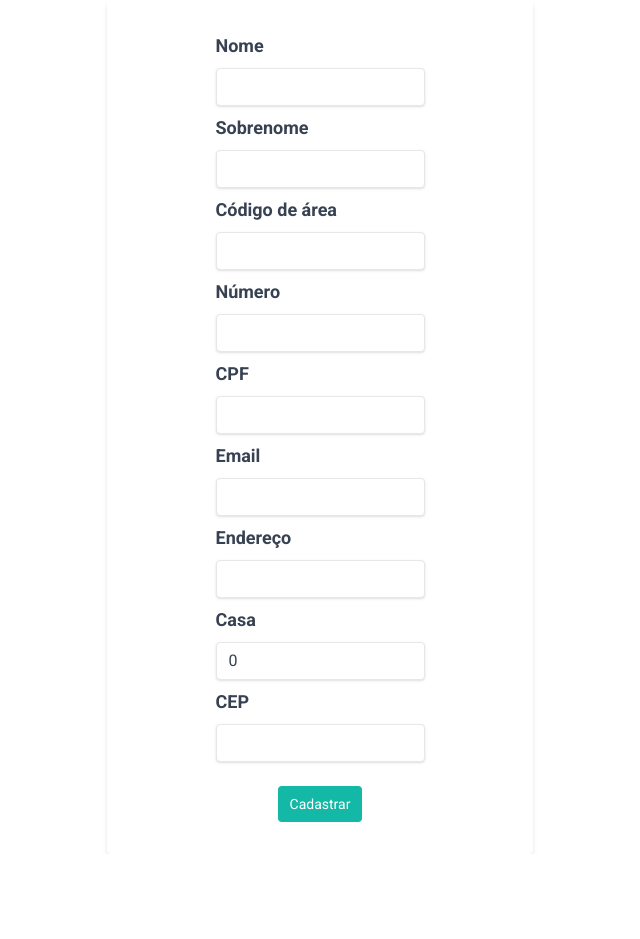
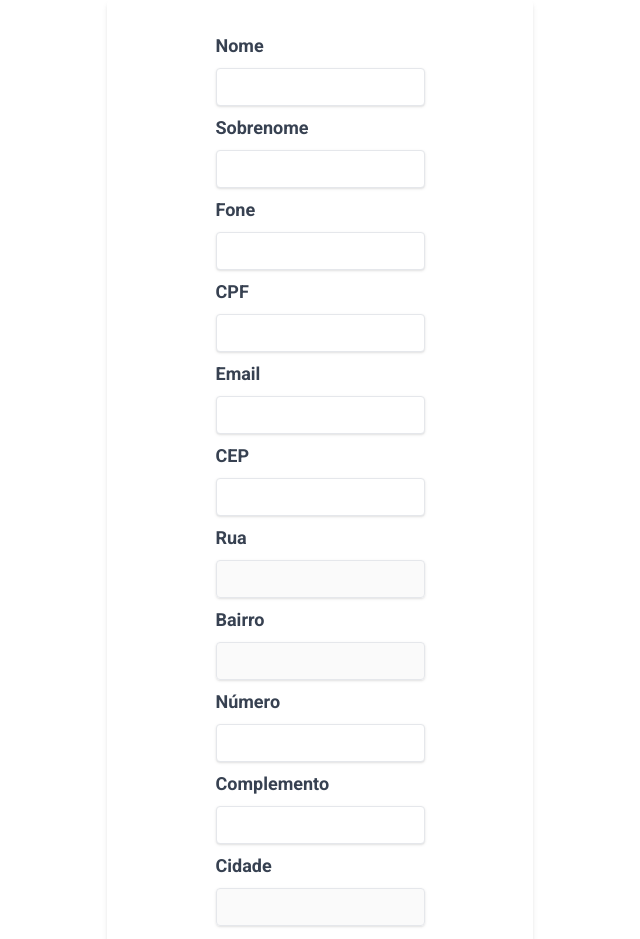
Before and after one commit to pqr-v1/web, a Next.js app: page /registration in a window 1280 px wide. Shown: the top 939 px of the page, without its empty margins (320-960 px from the left). Before the commit the page ends 854 px from the top, so only its background shows below. Built offline with nearby package versions, Linux system fonts and the light colour scheme.

Commit message:
feat: form

```diff
--- a/next.config.js
+++ b/next.config.js
@@ -1,4 +1,6 @@
 /** @type {import('next').NextConfig} */
-const nextConfig = {};
+const nextConfig = {
+    reactStrictMode: false,
+};
 
 module.exports = nextConfig;
--- a/package.json
+++ b/package.json
@@ -9,6 +9,7 @@
         "lint": "next lint"
     },
     "dependencies": {
+        "@brazilian-utils/brazilian-utils": "^1.0.0-rc.12",
         "@hookform/resolvers": "^3.3.1",
         "@mercadopago/sdk-react": "^0.0.14",
         "mercadopago": "^2.0.0",
@@ -17,6 +18,7 @@
         "react-dom": "latest",
         "react-hook-form": "^7.47.0",
         "react-icons": "^4.11.0",
+        "react-input-mask": "^2.0.4",
         "yup": "^1.3.2",
         "zustand": "^4.4.2"
     },
@@ -24,6 +26,7 @@
         "@types/node": "latest",
         "@types/react": "latest",
         "@types/react-dom": "latest",
+        "@types/react-input-mask": "^3.0.3",
         "autoprefixer": "latest",
         "eslint": "latest",
         "eslint-config-next": "latest",
--- a/src/app/page.tsx
+++ b/src/app/page.tsx
@@ -43,7 +43,7 @@ export default function Home() {
                         height={720}
                     />
 
-                    <div className="flex flex-col items-center gap-5  max-w-xl p-8">
+                    <div className="flex flex-col items-center gap-5 max-w-xl p-8">
                         <h1 className="font-bold text-2xl">
                             Lorem ipsum dolor sit
                         </h1>
@@ -65,7 +65,7 @@ export default function Home() {
                         height={720}
                     />
 
-                    <div className="flex flex-col items-center gap-5  max-w-xl p-8">
+                    <div className="flex flex-col items-center gap-5 max-w-xl p-8">
                         <h1 className="font-bold text-2xl">
                             Lorem ipsum dolor sit
                         </h1>
@@ -87,7 +87,7 @@ export default function Home() {
                         height={720}
                     />
 
-                    <div className="flex flex-col items-center gap-5  max-w-xl p-8">
+                    <div className="flex flex-col items-center gap-5 max-w-xl p-8">
                         <h1 className="font-bold text-2xl">
                             Lorem ipsum dolor sit
                         </h1>
--- a/src/app/registration/page.tsx
+++ b/src/app/registration/page.tsx
@@ -1,83 +1,161 @@
 "use client";
 import { useAmountStore } from "@/globalstate";
 import { useRouter } from "next/navigation";
-import { useState } from "react";
-import { useForm } from "react-hook-form";
-import * as Yup from "yup";
+import { useState, useEffect } from "react";
+import { useForm, SubmitHandler } from "react-hook-form";
+import * as yup from "yup";
 import { yupResolver } from "@hookform/resolvers/yup";
+import ReactInputMask from "react-input-mask";
+import { isValidCPF } from "@brazilian-utils/brazilian-utils";
 
-type IForm = {
-    name: string;
-    surname: string;
-    areaCode: string;
-    phone: string;
-    cpf: string;
-    email: string;
-    address: string;
-    apartment: number;
-    zipCode: string;
-};
-const schema = Yup.object().shape({
-    name: Yup.string().required("Nome obrigatório"),
-    surname: Yup.string().required("Sobrenome obrigatório"),
-    areaCode: Yup.string().required("Código de área obrigatório"),
-    phone: Yup.string().required("Telefone obrigatório"),
-    cpf: Yup.string().required("CPF obrigatório"),
-    email: Yup.string().required("E-mail obrigatório"),
-    address: Yup.string().required("Endereço obrigatório"),
-    apartment: Yup.number().required("Apartamento obrigatório"),
-    zipCode: Yup.string().required("CEP obrigatório"),
-});
+interface IAddress {
+    cep: string;
+    logradouro: string;
+    complemento: string;
+    bairro: string;
+    localidade: string;
+    uf: string;
+    erro?: string;
+}
+
+interface IPayload extends IAddress {}
 
 export default function Registration() {
-    const {
-        register,
-        handleSubmit,
-        formState: { errors, isSubmitting },
-    } = useForm<IForm>({
-        mode: "all",
-        resolver: yupResolver(schema),
-        defaultValues: {
-            address: "",
-            apartment: 0,
-            areaCode: "",
-            cpf: "",
-            email: "",
-            name: "",
-            phone: "",
-            surname: "",
-            zipCode: "",
-        },
-    });
+    const initialData: IAddress = {
+        cep: "",
+        logradouro: "",
+        complemento: "",
+        bairro: "",
+        localidade: "",
+        uf: "",
+    };
 
+    const [address, setAddress] = useState<IAddress>(initialData);
     const { setPreferenceId, amount } = useAmountStore();
 
     const route = useRouter();
 
-    const [name, setName] = useState("");
-    const [surname, setSurname] = useState("");
-    const [areaCode, setAreaCode] = useState("");
-    const [phone, setPhone] = useState("");
-    const [cpf, setCpf] = useState("");
-    const [email, setEmail] = useState("");
-    const [address, setAddress] = useState("");
-    const [apartment, setApartment] = useState(0);
-    const [zipCode, setZipCode] = useState("");
+    const testZipCode = async (zipCode: string | undefined) => {
+        let zip = zipCode;
+        zip = zip?.replaceAll("_", "");
+        if (!zip) return false;
+        if (zip?.length < 9) return false;
+        zip = zipCode?.replace("-", "");
 
-    const handleRegistration = async () => {
+        try {
+            const response = await fetch(
+                `https://viacep.com.br/ws/${zip}/json/`
+            );
+
+            const data: IAddress = await response.json();
+            if (data.erro) return false;
+            setAddress(data);
+            return true;
+        } catch (err: any) {
+            return false;
+        }
+    };
+    const testCpf = (cpf: string | undefined) => {
+        if (!cpf) return false;
+        if (cpf?.length < 9) return false;
+        return isValidCPF(cpf);
+    };
+
+    const cepRegExp = /^(\d{5}-\d{3}|\d{8})$/;
+    const schema = yup.object().shape({
+        name: yup.string().required("Campo obrigatório"),
+        surname: yup.string().required("Campo obrigatório"),
+        phone: yup.string().required("Campo obrigatório"),
+        cpf: yup
+            .string()
+            .test("CPF", "CPF inválido", testCpf)
+            .required("CPF obrigatório"),
+        email: yup.string().required("Campo obrigatório"),
+        zipCode: yup
+            .string()
+            .test("CEP", "CEP inválido", testZipCode)
+            .min(8, "Mínimo 8 caracteres")
+            .matches(cepRegExp, "CEP inválido")
+            .required("CEP obrigatório"),
+        number: yup.string().required(),
+        address2: yup.string().required(),
+    });
+
+    type Schema = yup.InferType<typeof schema>;
+    type SchemaWithAddress = Schema & IAddress;
+
+    const {
+        register,
+        handleSubmit,
+        setError,
+        getValues,
+        formState: { errors, isSubmitting },
+    } = useForm<Schema>({
+        mode: "all",
+        resolver: yupResolver(schema),
+        shouldFocusError: false,
+    });
+
+    const getZipCode = async (zipCode: string) => {
+        const res = await fetch(`https://viacep.com.br/ws/${zipCode}/json/`, {
+            cache: "force-cache",
+        });
+
+        const data = await res.json();
+
+        if (data.erro) {
+            setError("zipCode", {
+                type: "manual",
+                message: "CEP não encontrado",
+            });
+
+            return false;
+        }
+
+        setAddress(data);
+
+        return data;
+    };
+
+    const onChange = async (data: any) => {
+        setAddress(initialData);
+
+        if (data.zipCode.length === 8) {
+            await getZipCode(data.zipCode);
+        }
+    };
+
+    const handleRegistration = handleSubmit(async (data) => {
+        if (address?.bairro === "") {
+            setError("zipCode", {
+                type: "manual",
+                message: "CEP não encontrado",
+            });
+            return;
+        }
+        const values = { ...data, ...address } as SchemaWithAddress;
+
         const payload = {
-            name,
-            surname,
-            areaCode,
-            phone,
-            cpf,
-            email,
-            address,
-            apartment,
-            zipCode,
+            name: values.name,
+            surname: values.surname,
+            phone: {
+                area: values.phone.substring(1, 3),
+                number: +values.phone.substring(4),
+            },
+            cpf: values.cpf.replace(/[.-]/g, ""),
+            email: values.email,
+            address: {
+                zipCode: values.zipCode.replace("-", ""),
+                street: values.logradouro,
+                district: values.bairro,
+                city: values.localidade,
+                state: values.uf,
+                number: values.number,
+            },
             amount,
         };
-        const data = await fetch(
+
+        const res = await fetch(
             `http://${process.env.NEXT_PUBLIC_BASEURL}/api`,
             {
                 method: "POST",
@@ -87,16 +165,16 @@ export default function Registration() {
                 body: JSON.stringify(payload),
             }
         );
-        const { id } = await data.json();
+        const { id } = await res.json();
         setPreferenceId(id);
         route.push("/payment");
-    };
+    });
 
     return (
         <div className="flex min-w-full max-w-xs justify-center">
             <form
                 className="flex flex-col items-center  bg-white shadow-md rounded  p-8 md:w-1/3  gap-2"
-                onSubmit={handleSubmit(handleRegistration)}
+                onSubmit={handleRegistration}
             >
                 <div>
                     <label
@@ -110,13 +188,7 @@ export default function Registration() {
                         className="shadow appearance-none border rounded w-full py-2 px-3 text-gray-700 leading-tight focus:outline-none focus:shadow-outline"
                         type="text"
                         id="name"
-                        {...register("name", {
-                            required: {
-                                value: true,
-                                message: "Campo obrigatório",
-                            },
-                        })}
-                        onChange={(e) => setName(e.target.value)}
+                        {...register("name")}
                     />
                     {errors.name && (
                         <p className="text-red-600">{errors.name.message}</p>
@@ -133,61 +205,26 @@ export default function Registration() {
                         className="shadow appearance-none border rounded w-full py-2 px-3 text-gray-700 leading-tight focus:outline-none focus:shadow-outline"
                         type="text"
                         id="surname"
-                        {...register("surname", {
-                            required: {
-                                value: true,
-                                message: "Campo obrigatório",
-                            },
-                        })}
-                        onChange={(e) => setSurname(e.target.value)}
+                        {...register("surname")}
                     />
                     {errors.surname && (
                         <p className="text-red-600">{errors.surname.message}</p>
                     )}
                 </div>
-                <div>
-                    <label
-                        className="block text-gray-700 text-lg font-bold mb-2"
-                        htmlFor="areaCode"
-                    >
-                        Código de área
-                    </label>
-                    <input
-                        className="shadow appearance-none border rounded w-full py-2 px-3 text-gray-700 leading-tight focus:outline-none focus:shadow-outline"
-                        type="text"
-                        id="areaCode"
-                        {...register("areaCode", {
-                            required: {
-                                value: true,
-                                message: "Campo obrigatório",
-                            },
-                        })}
-                        onChange={(e) => setAreaCode(e.target.value)}
-                    />
-                    {errors.areaCode && (
-                        <p className="text-red-600">
-                            {errors.areaCode.message}
-                        </p>
-                    )}
-                </div>
+
                 <div>
                     <label
                         className="block text-gray-700 text-lg font-bold mb-2"
                         htmlFor="phone"
                     >
-                        Número
+                        Fone
                     </label>
-                    <input
+
+                    <ReactInputMask
                         className="shadow appearance-none border rounded w-full py-2 px-3 text-gray-700 leading-tight focus:outline-none focus:shadow-outline"
-                        type="tel"
+                        mask="(99)999999999"
                         id="phone"
-                        {...register("phone", {
-                            required: {
-                                value: true,
-                                message: "Campo obrigatório",
-                            },
-                        })}
-                        onChange={(e) => setPhone(e.target.value)}
+                        {...register("phone")}
                     />
                     {errors.phone && (
                         <p className="text-red-600">{errors.phone.message}</p>
@@ -200,17 +237,12 @@ export default function Registration() {
                     >
                         CPF
                     </label>
-                    <input
+
+                    <ReactInputMask
                         className="shadow appearance-none border rounded w-full py-2 px-3 text-gray-700 leading-tight focus:outline-none focus:shadow-outline"
-                        type="text"
+                        mask="999.999.999-99"
                         id="CPF"
-                        {...register("cpf", {
-                            required: {
-                                value: true,
-                                message: "Campo obrigatório",
-                            },
-                        })}
-                        onChange={(e) => setCpf(e.target.value)}
+                        {...register("cpf")}
                     />
                     {errors.cpf && (
                         <p className="text-red-600">{errors.cpf.message}</p>
@@ -227,64 +259,10 @@ export default function Registration() {
                         className="shadow appearance-none border rounded w-full py-2 px-3 text-gray-700 leading-tight focus:outline-none focus:shadow-outline"
                         type="email"
                         id="email"
-                        {...register("email", {
-                            required: {
-                                value: true,
-                                message: "Campo obrigatório",
-                            },
-                        })}
-                        onChange={(e) => setEmail(e.target.value)}
+                        {...register("email")}
                     />
                     {errors.email && (
                         <p className="text-red-600">{errors.email.message}</p>
-                    )}
-                </div>
-                <div>
-                    <label
-                        className="block text-gray-700 text-lg font-bold mb-2"
-                        htmlFor="address"
-                    >
-                        Endereço
-                    </label>
-                    <input
-                        className="shadow appearance-none border rounded w-full py-2 px-3 text-gray-700 leading-tight focus:outline-none focus:shadow-outline"
-                        type="text"
-                        id="address"
-                        {...register("address", {
-                            required: {
-                                value: true,
-                                message: "Campo obrigatório",
-                            },
-                        })}
-                        onChange={(e) => setAddress(e.target.value)}
-                    />
-                    {errors.address && (
-                        <p className="text-red-600">{errors.address.message}</p>
-                    )}
-                </div>
-                <div>
-                    <label
-                        className="block text-gray-700 text-lg font-bold mb-2"
-                        htmlFor="apartment"
-                    >
-                        Casa
-                    </label>
-                    <input
-                        className="shadow appearance-none border rounded w-full py-2 px-3 text-gray-700 leading-tight focus:outline-none focus:shadow-outline"
-                        type="number"
-                        id="apartment"
-                        {...register("apartment", {
-                            required: {
-                                value: true,
-                                message: "Campo obrigatório",
-                            },
-                        })}
-                        onChange={(e) => setApartment(+e.target.value)}
-                    />
-                    {errors.apartment && (
-                        <p className="text-red-600">
-                            {errors.apartment.message}
-                        </p>
                     )}
                 </div>
                 <div>
@@ -294,21 +272,105 @@ export default function Registration() {
                     >
                         CEP
                     </label>
-                    <input
+                    <ReactInputMask
                         className="shadow appearance-none border rounded w-full py-2 px-3 text-gray-700 leading-tight focus:outline-none focus:shadow-outline"
-                        type="text"
+                        mask="99999-999"
                         id="zipcode"
                         {...register("zipCode", {
-                            required: {
-                                value: true,
-                                message: "Campo obrigatório",
-                            },
+                            onChange: () => onChange(getValues()),
                         })}
-                        onChange={(e) => setZipCode(e.target.value)}
                     />
                     {errors.zipCode && (
                         <p className="text-red-600">{errors.zipCode.message}</p>
                     )}
+                </div>
+                <div>
+                    <label
+                        className="block text-gray-700 text-lg font-bold mb-2"
+                        htmlFor="street"
+                    >
+                        Rua
+                    </label>
+                    <input
+                        className="shadow appearance-none border rounded w-full py-2 px-3 text-gray-700 leading-tight focus:outline-none focus:shadow-outline"
+                        type="text"
+                        id="street"
+                        disabled
+                        value={address?.logradouro}
+                    />
+                </div>
+                <div>
+                    <label
+                        className="block text-gray-700 text-lg font-bold mb-2"
+                        htmlFor="neighborhood"
+                    >
+                        Bairro
+                    </label>
+                    <input
+                        className="shadow appearance-none border rounded w-full py-2 px-3 text-gray-700 leading-tight focus:outline-none focus:shadow-outline"
+                        type="text"
+                        id="neighborhood"
+                        disabled
+                        value={address?.bairro}
+                    />
+                </div>
+                <div>
+                    <label
+                        className="block text-gray-700 text-lg font-bold mb-2"
+                        htmlFor="number"
+                    >
+                        Número
+                    </label>
+                    <input
+                        className="shadow appearance-none border rounded w-full py-2 px-3 text-gray-700 leading-tight focus:outline-none focus:shadow-outline"
+                        type="text"
+                        id="number"
+                        {...register("number")}
+                    />
+                </div>
+                <div>
+                    <label
+                        className="block text-gray-700 text-lg font-bold mb-2"
+                        htmlFor="address2"
+                    >
+                        Complemento
+                    </label>
+                    <input
+                        className="shadow appearance-none border rounded w-full py-2 px-3 text-gray-700 leading-tight focus:outline-none focus:shadow-outline"
+                        type="text"
+                        id="address2"
+                        {...register("address2")}
+                    />
+                </div>
+                <div>
+                    <label
+                        className="block text-gray-700 text-lg font-bold mb-2"
+                        htmlFor="cidade"
+                    >
+                        Cidade
+                    </label>
+                    <input
+                        className="shadow appearance-none border rounded w-full py-2 px-3 text-gray-700 leading-tight focus:outline-none focus:shadow-outline"
+                        type="text"
+                        id="cidade"
+                        value={address?.localidade}
+                        disabled
+                    />
+                </div>
+                <div>
+                    <label
+                        className="block text-gray-700 text-lg font-bold mb-2"
+                        htmlFor="uf"
+                    >
+                        UF
+                    </label>
+                    <input
+                        className="shadow appearance-none border rounded w-full py-2 px-3 text-gray-700 leading-tight focus:outline-none focus:shadow-outline"
+                        type="text"
+                        id="uf"
+                        value={address?.uf}
+                        disabled
+                    />
                 </div>
 
                 <button
--- a/src/components/salesnavbar/index.tsx
+++ b/src/components/salesnavbar/index.tsx
@@ -46,10 +46,9 @@ export default function SalesNavbar() {
     const kidPricing = 70;
 
     const handleAmount = async () => {
-        console.log(errors.adultQuantity?.message);
-        const total = (adultPricing * adultQuantity) + (kidPricing * kidQuantity);
+        const total = adultPricing * adultQuantity + kidPricing * kidQuantity;
         setAmount(total);
-        router.push("/registration", { scroll: false });
+        router.push("/registration");
     };
 
     return (
```
Also changed, not shown: src/app/api/route.ts (+12 -26 lines), 1 other file (tests, documents, lock files or other folders).
